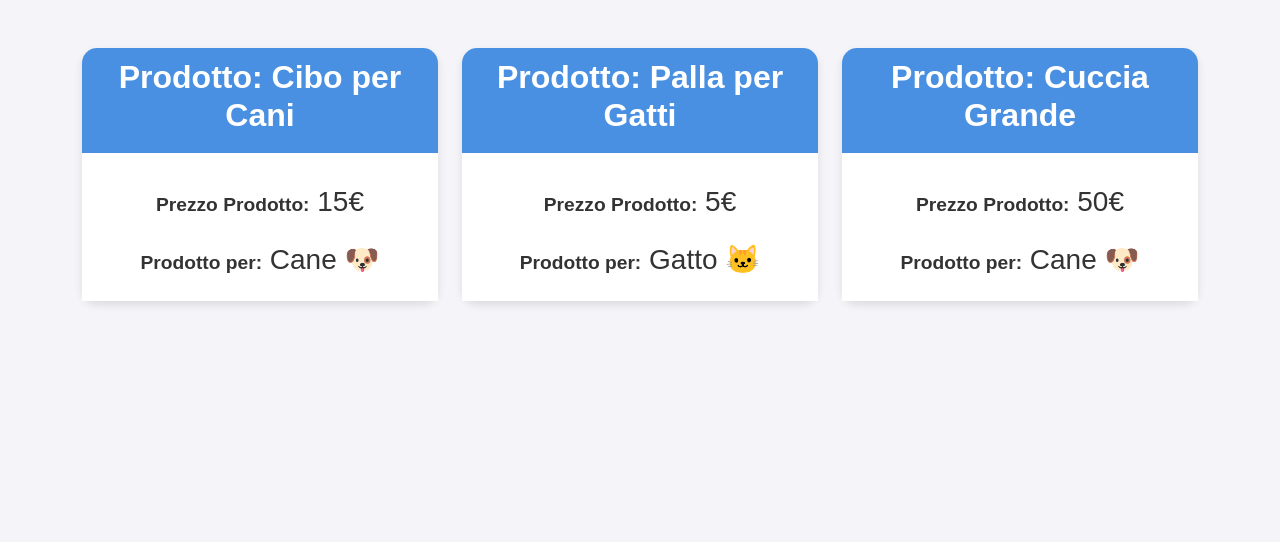
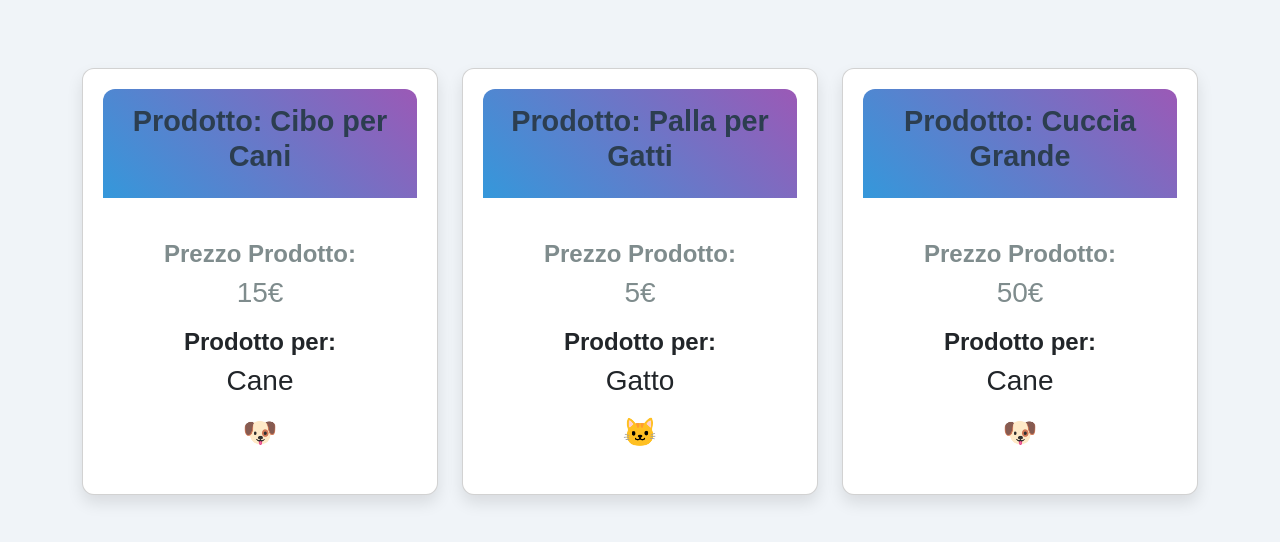
Before and after one commit to SimoneDUrso/php-oop-2, a PHP site: page / in a window 1280 px wide. Shown: the top 542 px of the page. Run offline with PHP 8.4, Linux system fonts and the light colour scheme.

Commit message:
[UPD] Modified style of cards

```diff
--- a/css/style.css
+++ b/css/style.css
@@ -5,48 +5,59 @@
 }
 
 body {
-    background-color: #f4f4f9;
     font-family: 'Arial', sans-serif;
+    background-color: #f0f4f8;
+    color: #333;
+    margin: 0;
+    padding: 20px;
 }
 
-/* Stile per le card */
-.card {
-    box-shadow: 0 4px 8px rgba(0, 0, 0, 0.1);
-    border-radius: 15px;
-    transition: transform 0.3s ease, box-shadow 0.3s ease;
-    border: none;
+h2 {
+    font-size: 1.8rem;
+    color: #2c3e50;
+    margin-bottom: 10px;
 }
 
-/* Hover effect */
+p {
+    font-size: 1.2rem;
+    margin: 5px 0;
+}
+
+.card {
+    background: #ffffff;
+    border-radius: 12px;
+    box-shadow: 0 8px 16px rgba(0, 0, 0, 0.1);
+    padding: 20px;
+    transition: transform 0.3s ease, box-shadow 0.3s ease;
+    margin-bottom: 20px;
+}
+
 .card:hover {
     transform: translateY(-10px);
-    box-shadow: 0 6px 12px rgba(0, 0, 0, 0.2);
+    box-shadow: 0 12px 24px rgba(0, 0, 0, 0.2);
     cursor: pointer;
 }
 
-/* Stile per il titolo delle card */
 .card-title {
-    background-color: #4a90e2;
+    background: linear-gradient(45deg, #3498db, #9b59b6);
     color: white;
-    padding: 10px;
-    border-top-left-radius: 15px;
-    border-top-right-radius: 15px;
+    padding: 15px;
+    border-radius: 12px 12px 0 0;
+    text-align: center;
 }
 
-/* Stile per il corpo delle card */
 .card-body {
     padding: 20px;
-    background-color: #fff;
+    text-align: center;
 }
 
-/* Stile per i testi all'interno delle card */
-.card-body p,
-.card-body span {
+.card-body p {
+    color: #7f8c8d;
     font-size: 1.2rem;
-    color: #333;
 }
 
-/* Stile per l'icona della categoria */
-.card-body .fs-3 {
-    font-size: 2rem;
+.card-body span {
+    display: block;
+    margin-top: 10px;
+    font-size: 1.5rem;
 }
```
